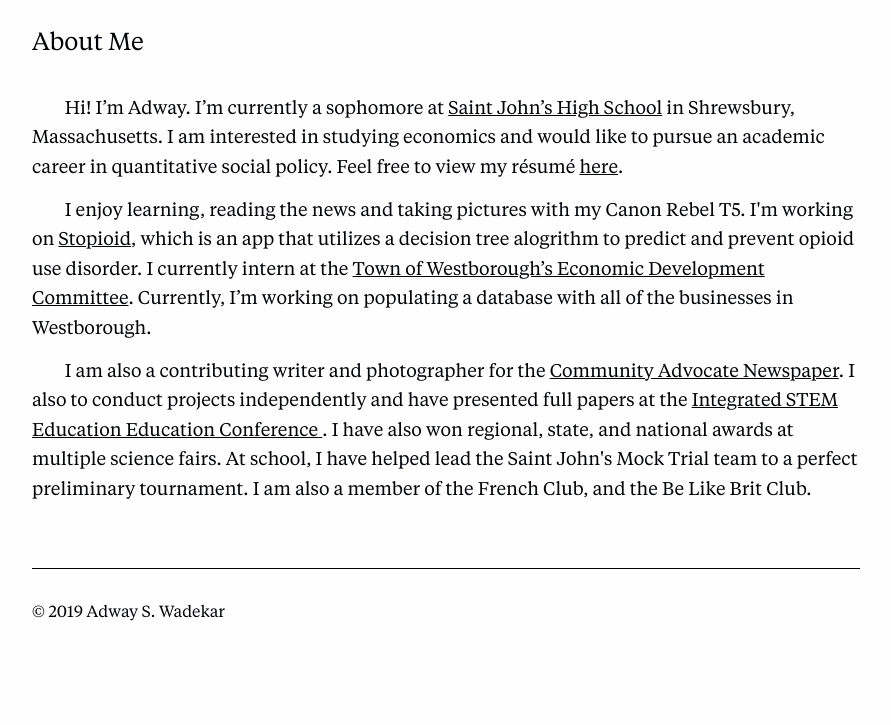
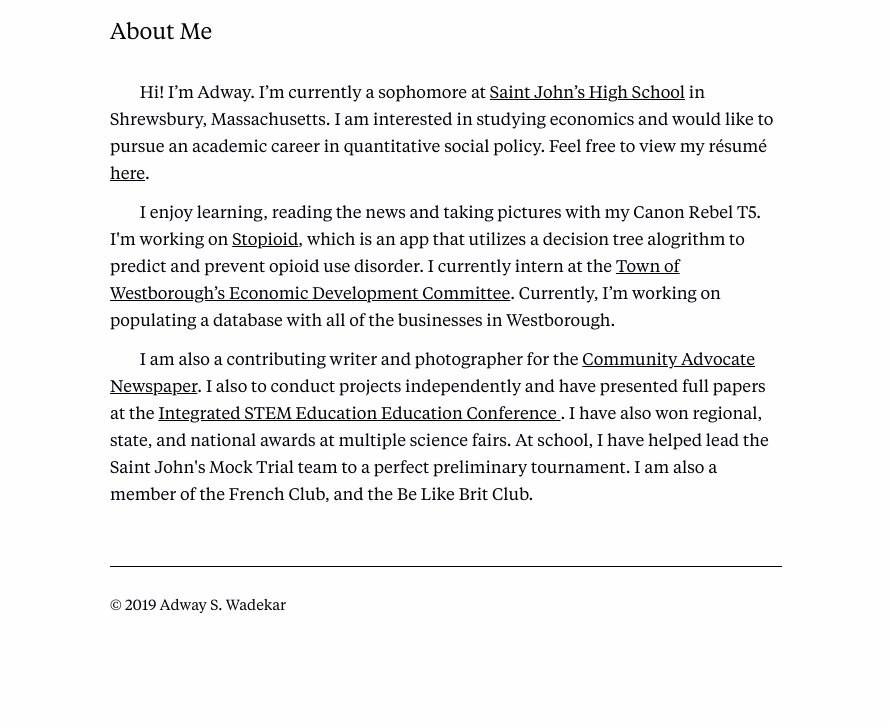
Before and after one commit to adway/2019-site, a Gatsby site: page / in a window 1280 px wide. Shown: the part 75-800 px from the top of the page, without its empty margins (194-1085 px from the left). Built offline with nearby package versions, Linux system fonts and the light colour scheme; Gatsby itself is replaced by a stand-in of ours.

Commit message:
Favicon again

```diff
--- a/src/components/Wrapper.js
+++ b/src/components/Wrapper.js
@@ -4,7 +4,7 @@ import styled from '@emotion/styled';
 const StyledWrapper = styled('div')`
   box-sizing: initial;
   margin: 0 auto;
-  max-width: 45rem;
+  max-width: 40rem;
 `;
 
 export default function Wrapper(props) {
--- a/src/components/designSystem/Tab.js
+++ b/src/components/designSystem/Tab.js
@@ -1,10 +1,12 @@
 import React from 'react';
 import Helmet from 'react-helmet';
 import { siteInfo } from '../../data';
+import favicon from '../../../static/assets/favicon.ico';
 
 export default ({ page }) => (
   <Helmet>
     <title>{` ${siteInfo.title} | ${page}`}</title>
-    <link rel="icon" type="image/png" href="assets/favicon.ico" sizes="16x16" />
+    <link rel="icon" type="image/png" href={favicon} sizes="16x16" />
+    <meta name="theme-color" content="#000" />
   </Helmet>
 );
--- a/src/css/base.base.css
+++ b/src/css/base.base.css
@@ -27,7 +27,7 @@ html {
 
 @media (min-width: 1200px) {
   html {
-    font-size: 115%;
+    font-size: 105%;
   }
 }
 
```
